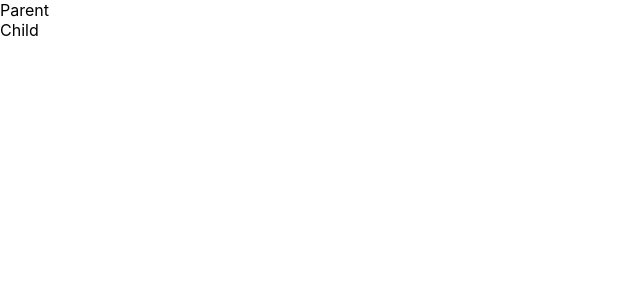
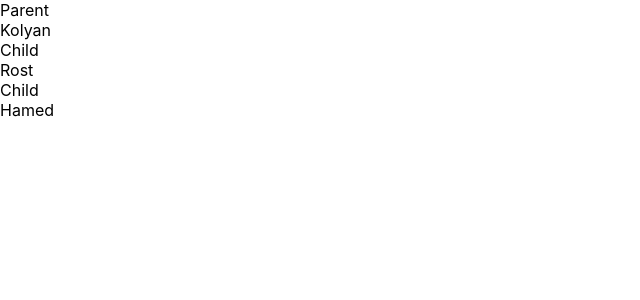
Before and after one commit to Koliya-s-survivors/Todo-list-react, a React (Create React App) app: page / in a window 1280 px wide. Shown: the top 300 px of the page, without its empty margins (0-640 px from the left). Built offline with nearby package versions, Linux system fonts and the light colour scheme.

Commit message:
use this props

```diff
--- a/src/App.js
+++ b/src/App.js
@@ -5,8 +5,9 @@ import { Parent, Child } from './components/Props&State'
 class App extends React.Component {
   render() {
     return (
-      <Parent>
-        <Child />
+      <Parent name="Kolyan">
+        <Child name="Rost"/>
+        <Child name="Hamed" />
       </Parent>
     )
   }
--- a/src/components/Props&State/index.js
+++ b/src/components/Props&State/index.js
@@ -5,7 +5,8 @@ class Parent extends Component {
     return (
       <>
       <div>Parent</div>
-      <div>{this.props.children}</div>
+      <div>{this.props.name}</div>
+        <div>{this.props.children}</div>
       </>
     )
   }
@@ -14,10 +15,14 @@ class Parent extends Component {
 class Child extends Component {
   render() {
     return (
-      <div>Child</div>
+      <>
+        <div>Child</div>
+        <div>{this.props.name}</div>
+      </>
     )
   }
 }
 
 
+
 export { Parent, Child };
```
